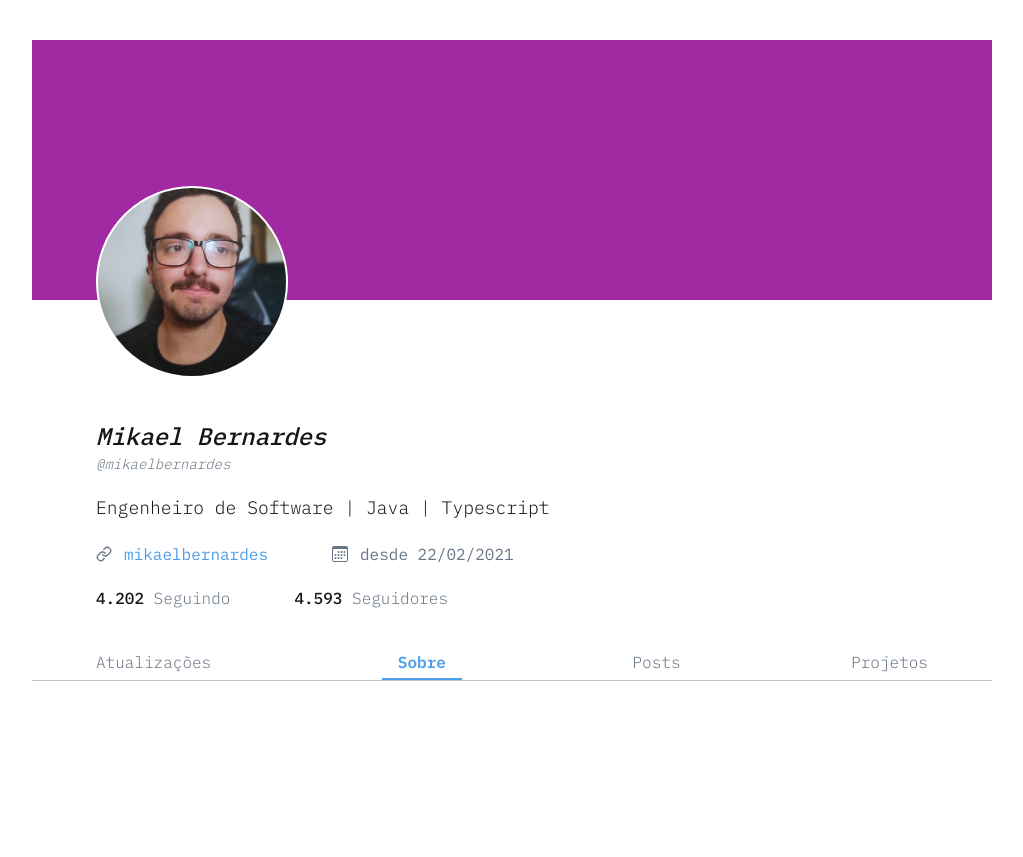
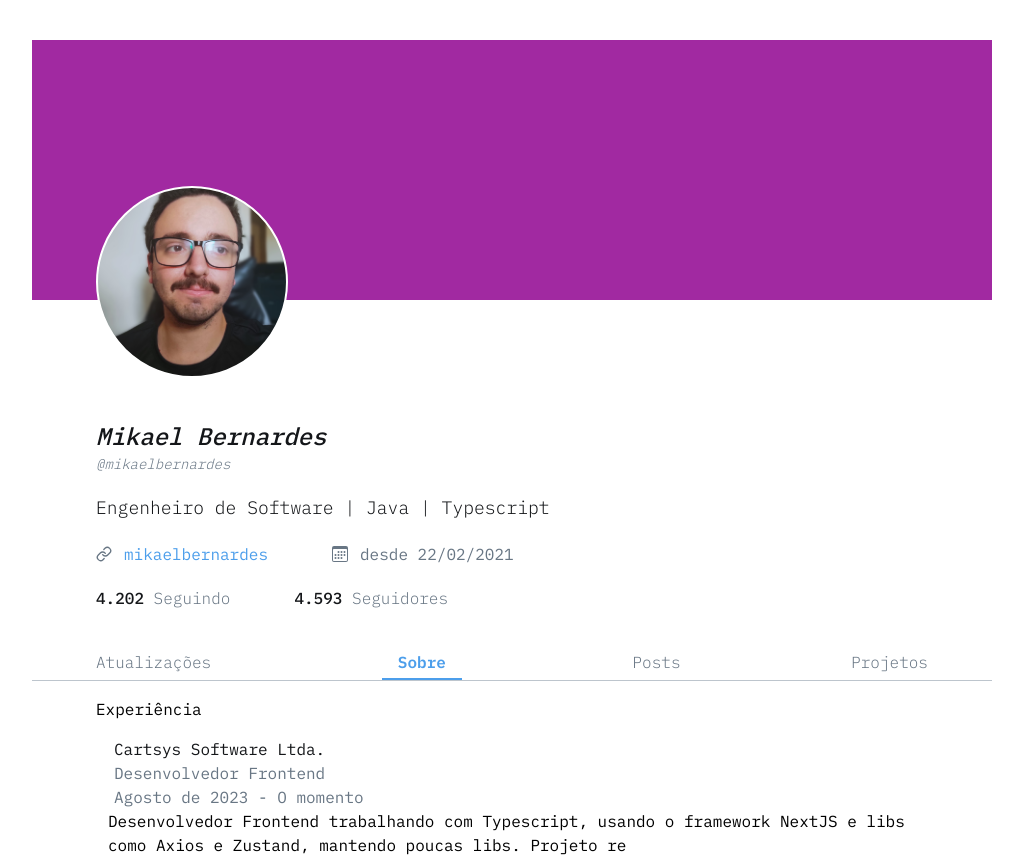
Before and after one commit to mikaelbernardes/my-app, a Next.js app: page /about in a window 1280 px wide. Shown: the whole page, without its empty margins (128-1151 px from the left). Before the commit the page ends 800 px from the top, so only its background shows below. Built offline with nearby package versions, Linux system fonts and the light colour scheme.

Commit message:
feat: create the aboutPage (WIP)

```diff
--- a/src/app/about/page.tsx
+++ b/src/app/about/page.tsx
@@ -1,9 +1,28 @@
+import { StepperTemplate } from "@/shared/components/Steppers/template/StepperTemplate";
 import { DefaultNavigationHeader } from "@/shared/layout/DefaultNavigationHeader";
 
 export default function About() {
 	return(
 		<>
 			<DefaultNavigationHeader />
+			<div className="xs:px-5 sm:px-20 md:px-32 lg:px-56 xl:px-72">
+				<h2 className="my-4">Experiência</h2>
+				<section className="flex gap-3">
+					<div className="flex flex-col items-center">
+						<div className="xs:w-2 xs:h-2 rounded-full bg-Primary mt-4"></div>
+						<div className="xs:w-[1px] xs:h-32 bg-Primary"></div>
+					</div>
+					<div>
+						<StepperTemplate
+							circleColor="bg-Primary"
+							content="Desenvolvedor Frontend trabalhando com Typescript, usando o framework NextJS e libs como Axios e Zustand, mantendo poucas libs. Projeto re"
+							subTitle="Desenvolvedor Frontend"
+							title="Cartsys Software Ltda."
+							timeLapse="Agosto de 2023 - O momento"
+						/>
+					</div>
+				</section>
+			</div>
 		</>
 	);
 }
```
